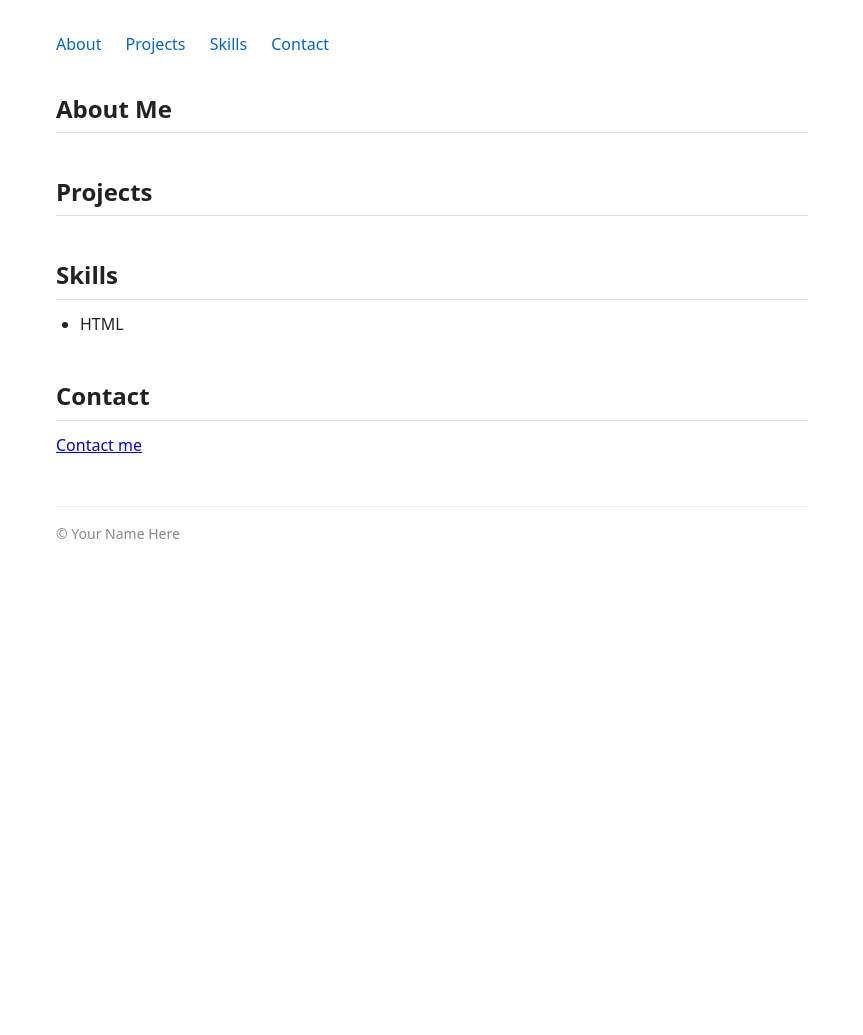
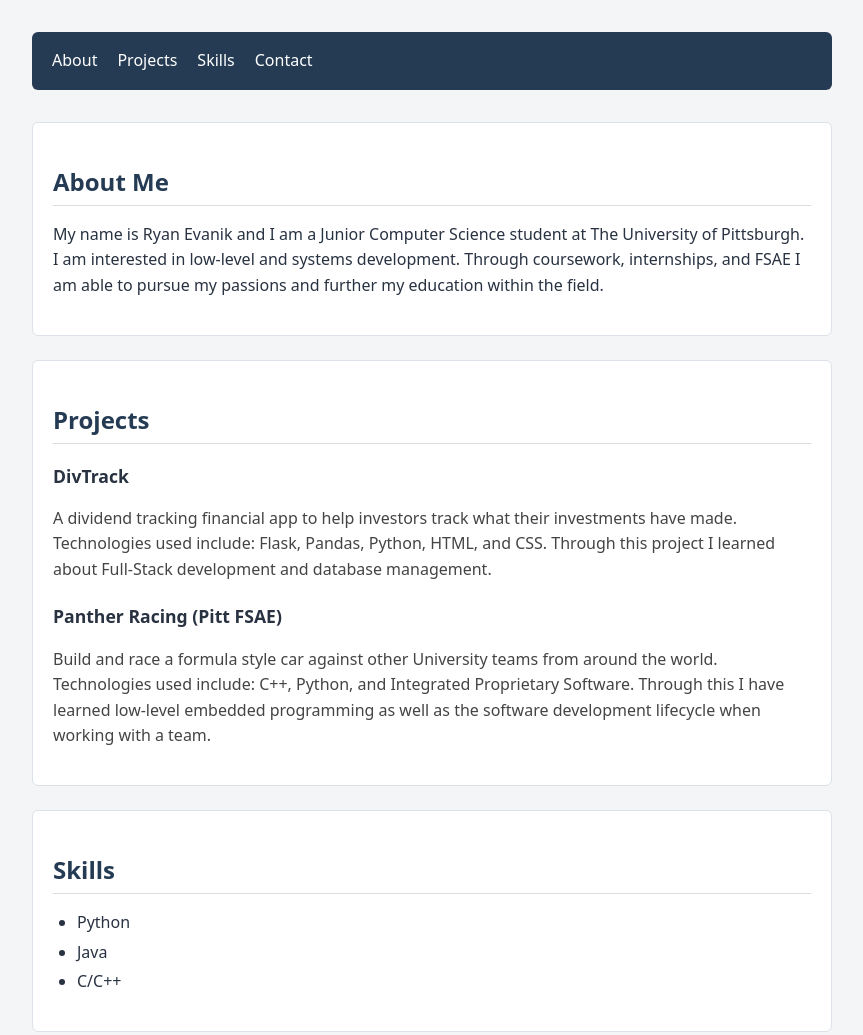
Before and after one commit to Revanik/CS1530-Portfolio, a plain HTML site: page index.html in a window 1280 px wide. Shown: the top 1035 px of the page, without its empty margins (208-1071 px from the left). Before the commit the page ends 800 px from the top, so only its background shows below. Drawn offline with Linux system fonts and the light colour scheme.

Commit message:
all checks pass and css styling

```diff
--- a/index.html
+++ b/index.html
@@ -4,7 +4,7 @@
 <head>
   <meta charset="UTF-8">
   <meta name="viewport" content="width=device-width, initial-scale=1.0">
-  <title>Your Name Here</title>
+  <title>Ryan Evanik</title>
   <link rel="stylesheet" href="style.css">
 </head>
 
@@ -23,8 +23,11 @@
 
     <section id="about">
       <h2>About Me</h2>
-      <!-- TODO: Replace with 2-3 sentences about yourself -->
-      <!-- e.g., include your name, your program/year, and what you are interested in -->
+      <p>
+      My name is Ryan Evanik and I am a Junior Computer Science student at The University of Pittsburgh.
+      I am interested in low-level and systems development. Through coursework, internships, and FSAE I am able
+      to pursue my passions and further my education within the field.
+      </p>
     </section>
 
     <section id="projects">
@@ -36,33 +39,42 @@
         <p>What the project does, the technologies used, and what you learned.</p>
       </div>
       -->
-
-      <!-- TODO: Add at least 2 project entries using the structure above -->
+      <div class="project">
+        <h3>DivTrack</h3>
+        <p>A dividend tracking financial app to help investors track what their
+          investments have made. Technologies used include: Flask, Pandas, Python, HTML, and CSS.
+          Through this project I learned about Full-Stack development and database management.
+        </p>
+      </div>
+      <div class="project">
+        <h3>Panther Racing (Pitt FSAE)</h3>
+        <p>Build and race a formula style car against other University teams from around the world.
+          Technologies used include: C++, Python, and Integrated Proprietary Software.
+          Through this I have learned low-level embedded programming as well as the software development lifecycle
+          when working with a team.
+        </p>
+      </div>
     </section>
 
     <section id="skills">
       <h2>Skills</h2>
       <ul>
         <!-- Example skill - TODO: replace -->
-        <li>HTML</li>
-
-        <!-- TODO: Add a second skill here -->
-        <!-- TODO: Add a third skill here -->
-        <!-- TODO: ... -->
+        <li>Python</li>
+        <li>Java</li>
+        <li>C/C++</li>
       </ul>
     </section>
 
     <section id="contact">
       <h2>Contact</h2>
-      <!-- TODO: Replace href="#" with a real link (e.g., mailto:you@example.com or your LinkedIn URL) -->
-      <!-- TODO: Replace the link text with something descriptive, e.g. "Email me" or "LinkedIn" -->
-      <p><a href="#">Contact me</a></p>
+      <p><a href="https://www.linkedin.com/in/ryan-evanik/">LinkedIn</a></p>
     </section>
 
   </main>
 
   <footer>
-    <p>&copy; Your Name Here</p>
+    <p>&copy; Ryan Evanik</p>
   </footer>
 
 </body>
--- a/style.css
+++ b/style.css
@@ -1,46 +1,48 @@
-/* Reset */
-*,
-*::before,
-*::after {
-  box-sizing: border-box;
-  margin: 0;
-  padding: 0;
-}
-
-/* Base */
 body {
   font-family: system-ui, sans-serif;
   font-size: 1rem;
   line-height: 1.6;
-  color: #222;
-  background: #fff;
+  color: #283241;
+  background: #f3f5f7;
   max-width: 800px;
   margin: 0 auto;
   padding: 2rem 1.5rem;
 }
 
-/* Navigation */
 nav {
+  display: flex;
+  flex-wrap: wrap;
+  gap: 0.75rem 1.25rem;
   margin-bottom: 2rem;
+  padding: 1rem 1.25rem;
+  background: #243b53;
+  border-radius: 6px;
 }
 
 nav a {
-  margin-right: 1.25rem;
   text-decoration: none;
-  color: #0066cc;
+  color: #fff;
 }
 
-nav a:hover {
+a {
+  color: #245c91;
+}
+
+a:hover,
+a:focus-visible {
   text-decoration: underline;
 }
 
-/* Sections */
 section {
-  margin-bottom: 2.5rem;
+  margin-bottom: 1.5rem;
+  padding: 1.25rem;
+  background: #fff;
+  border: 1px solid #dce2e8;
+  border-radius: 6px;
 }
 
-/* Headings */
 h2 {
+  color: #243b53;
   font-size: 1.5rem;
   margin-bottom: 0.75rem;
   border-bottom: 1px solid #ddd;
@@ -52,7 +54,6 @@ h3 {
   margin-bottom: 0.25rem;
 }
 
-/* Projects */
 .project {
   margin-bottom: 1.25rem;
 }
@@ -61,7 +62,10 @@ h3 {
   color: #444;
 }
 
-/* Skills */
+.project:last-child {
+  margin-bottom: 0;
+}
+
 ul {
   list-style: disc;
   padding-left: 1.5rem;
@@ -71,11 +75,10 @@ li {
   margin-bottom: 0.25rem;
 }
 
-/* Footer */
 footer {
   margin-top: 3rem;
   font-size: 0.875rem;
-  color: #888;
-  border-top: 1px solid #eee;
+  color: #596575;
+  border-top: 1px solid #dce2e8;
   padding-top: 1rem;
 }
```
